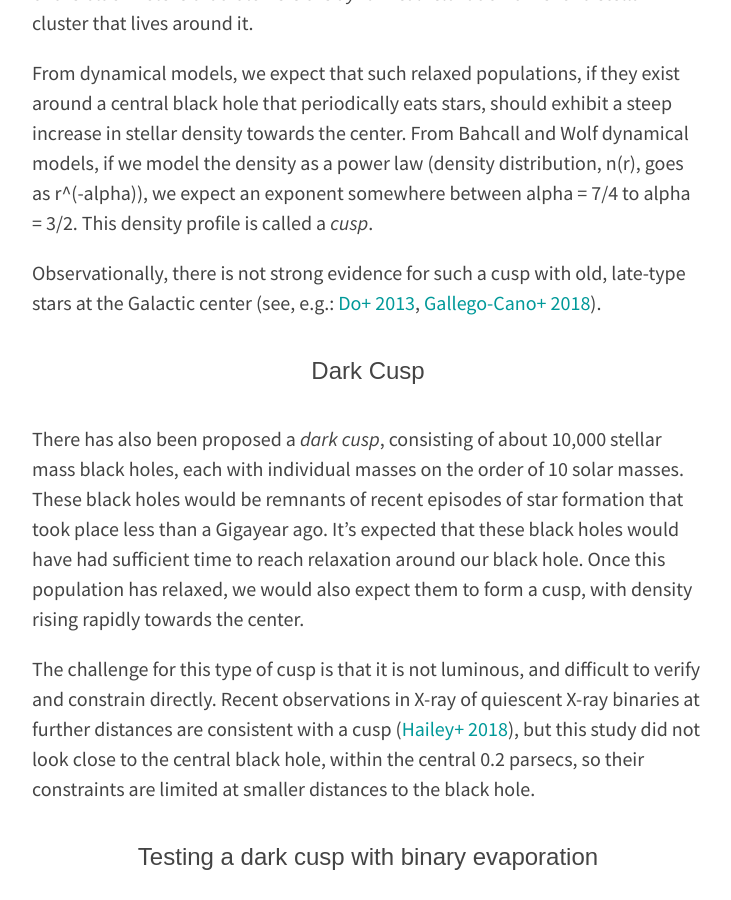
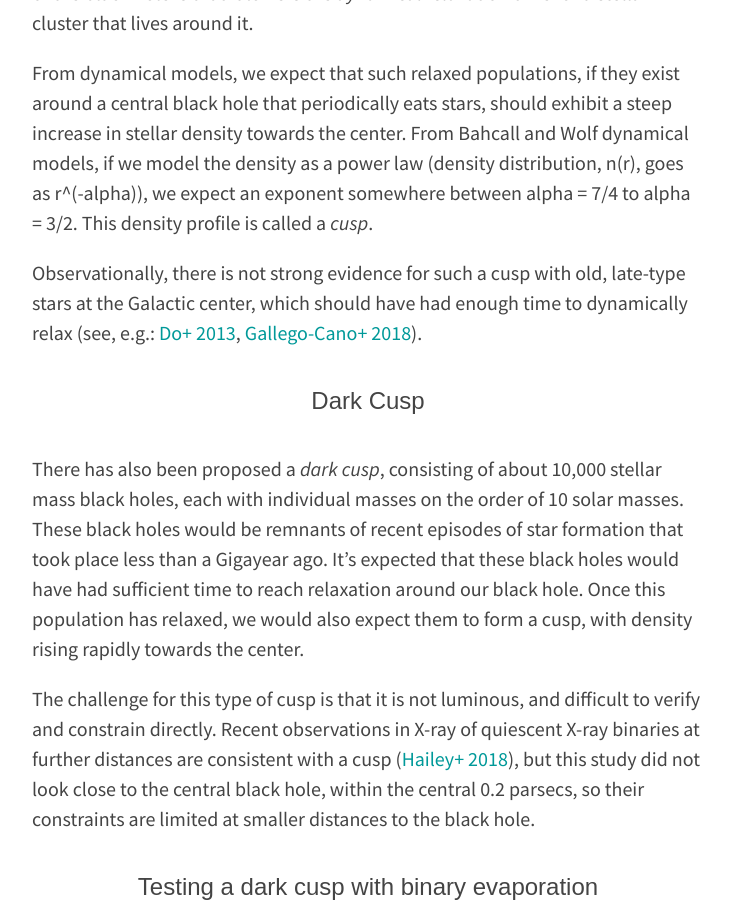
Before and after one commit to abhimat/abhimat.github.io, a Jekyll site: the page built from research/2019-09-old-binary/index.md, in a window 1280 px wide and 900 px high, scrolled down 6279 px. Shown: the whole window, without its empty margins (272-1003 px from the left). Built offline with Jekyll 4.4.1, drawn with Linux system fonts in a browser that asks for light colours.

Commit message:
Additional cusp text

```diff
--- a/research/2019-09-old-binary/index.md
+++ b/research/2019-09-old-binary/index.md
@@ -74,7 +74,7 @@ Our galaxy has a supermassive black hole that is lower in mass when compared to
 
 From dynamical models, we expect that such relaxed populations, if they exist around a central black hole that periodically eats stars, should exhibit a steep increase in stellar density towards the center. From Bahcall and Wolf dynamical models, if we model the density as a power law (density distribution, n(r), goes as r^(-alpha)), we expect an exponent somewhere between alpha = 7/4 to alpha = 3/2. This density profile is called a *cusp*.
 
-Observationally, there is not strong evidence for such a cusp with old, late-type stars at the Galactic center (see, e.g.: [Do+ 2013](https://ui.adsabs.harvard.edu/abs/2013ApJ...779L...6D/abstract), [Gallego-Cano+ 2018](https://ui.adsabs.harvard.edu/abs/2018A&A...609A..26G/abstract)).
+Observationally, there is not strong evidence for such a cusp with old, late-type stars at the Galactic center, which should have had enough time to dynamically relax (see, e.g.: [Do+ 2013](https://ui.adsabs.harvard.edu/abs/2013ApJ...779L...6D/abstract), [Gallego-Cano+ 2018](https://ui.adsabs.harvard.edu/abs/2018A&A...609A..26G/abstract)).
 
 ### Dark Cusp
 There has also been proposed a *dark cusp*, consisting of about 10,000 stellar mass black holes, each with individual masses on the order of 10 solar masses. These black holes would be remnants of recent episodes of star formation that took place less than a Gigayear ago. It’s expected that these black holes would have had sufficient time to reach relaxation around our black hole. Once this population has relaxed, we would also expect them to form a cusp, with density rising rapidly towards the center.
```
